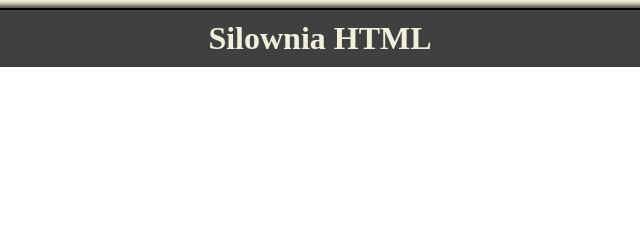
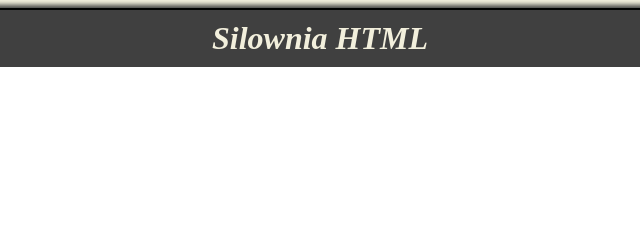
Before and after one commit to ChybDamian/Silownia-HTML, a plain HTML site: page index.html in a window 1280 px wide. Shown: the top 240 px of the page, 320-960 px from the left. Drawn offline with Linux system fonts and the light colour scheme.

Commit message:
Edit 0.1.5

```diff
--- a/index.html
+++ b/index.html
@@ -7,7 +7,7 @@
 	</head>
 	<body>
 		<div id="wrap">
-			<h1> Silownia HTML </h1>
+			<h1> <i>Silownia HTML</i> </h1>
 			<h2> Silownia HTML </h2>
 			<h3> Silownia HTML </h3>
 			<h4> Silownia HTML </h4>
```
